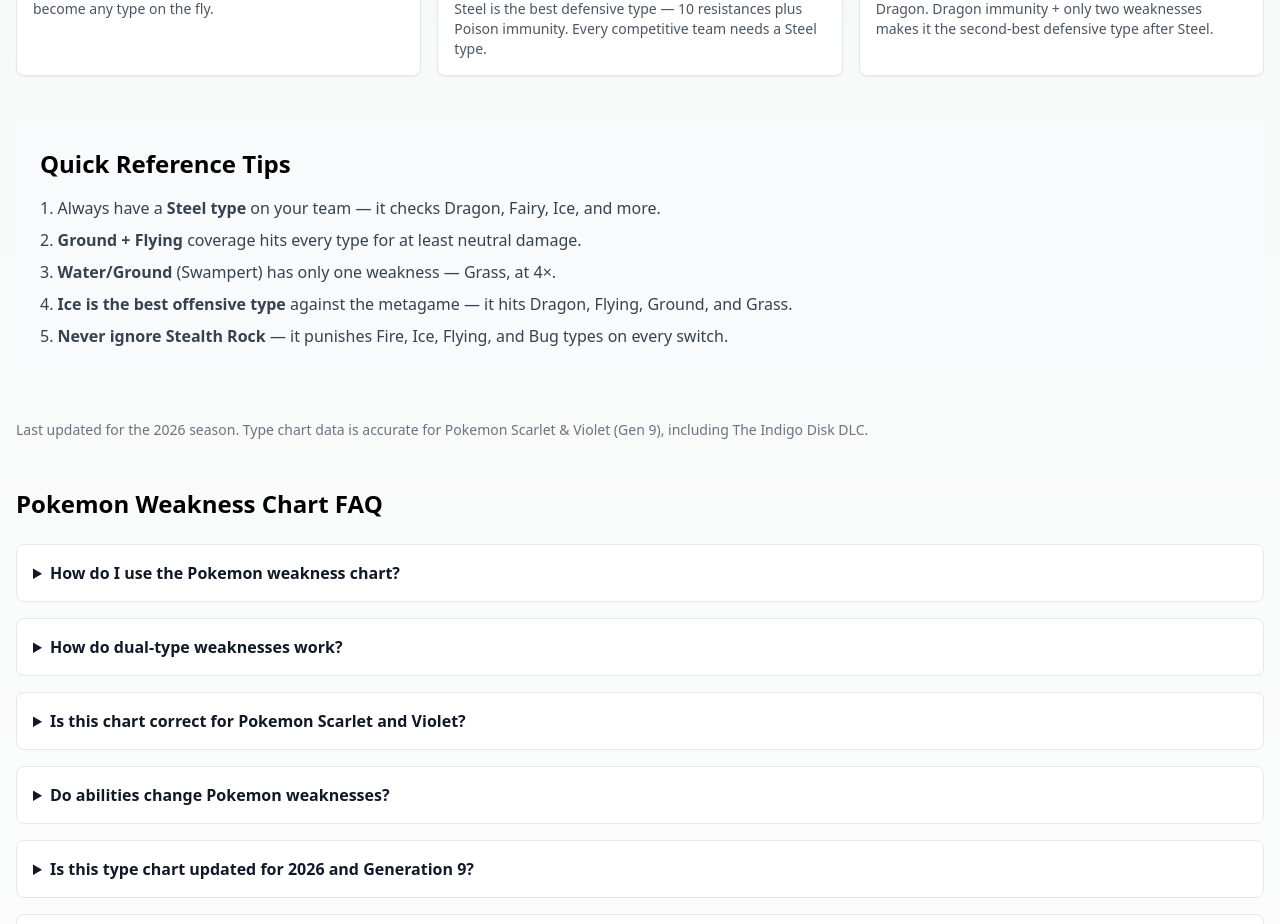
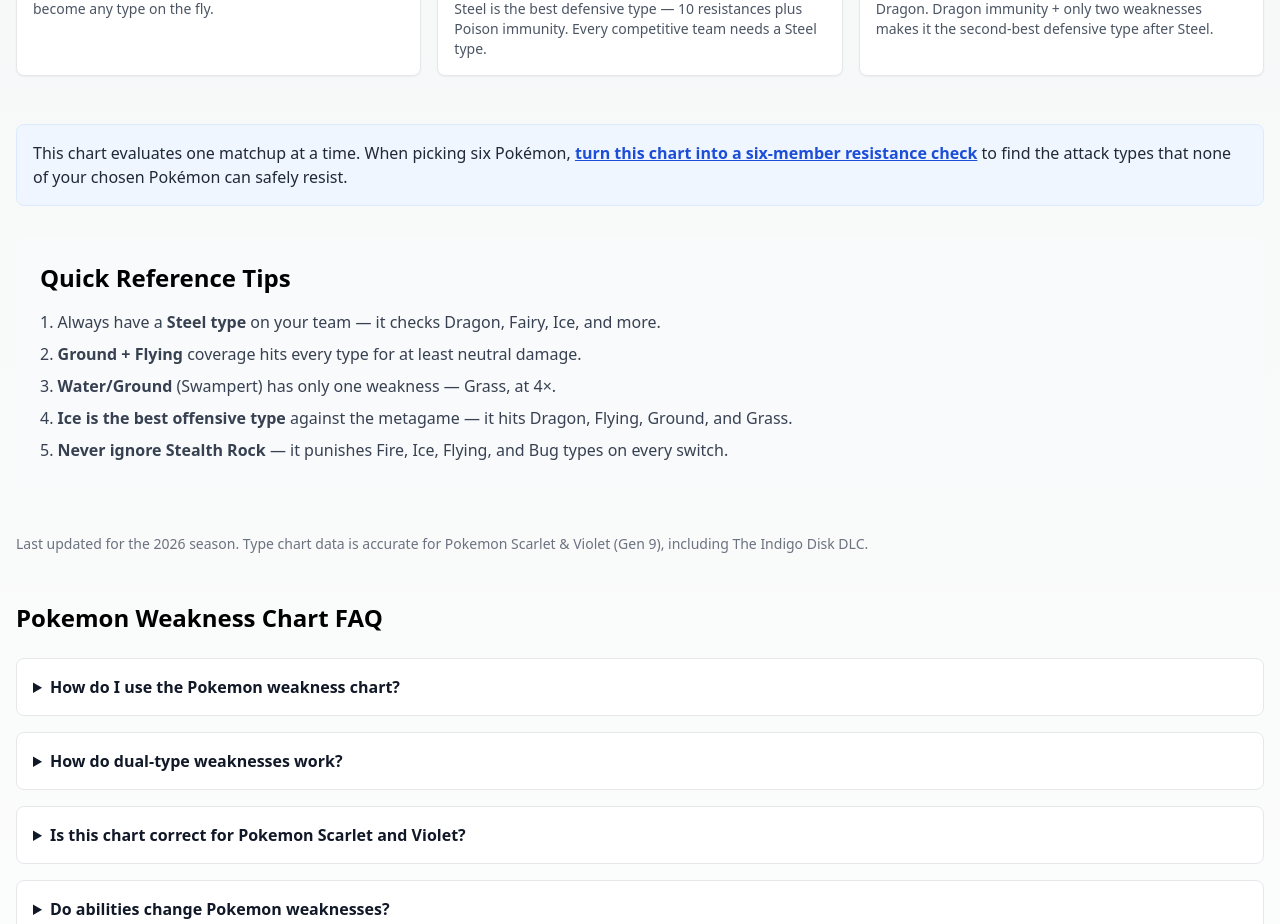
Before and after one commit to lincyang720/type-chart-calculator, a Next.js app: page /pokemon/type-chart in a window 1280 px wide. Shown: the part 7060-7984 px from the top of the page. Built offline with nearby package versions, Linux system fonts and the light colour scheme.

Commit message:
seo: add contextual team builder link in app/pokemon/type-chart/page.tsx

```diff
--- a/app/pokemon/type-chart/page.tsx
+++ b/app/pokemon/type-chart/page.tsx
@@ -481,6 +481,14 @@ export default function TypeChartPage() {
           </div>
         </section>
 
+        <p className="mb-8 rounded-lg border border-blue-100 bg-blue-50 p-4 text-gray-800 print:hidden">
+          This chart evaluates one matchup at a time. When picking six Pokémon,{' '}
+          <Link href="/team-builder" className="font-semibold text-blue-700 underline hover:text-blue-900">
+            turn this chart into a six-member resistance check
+          </Link>{' '}
+          to find the attack types that none of your chosen Pokémon can safely resist.
+        </p>
+
         {/* Quick reference tips */}
         <section className="mb-12 bg-gray-50 rounded-lg p-6 print:hidden">
           <h2 className="text-2xl font-bold mb-4">Quick Reference Tips</h2>
```
